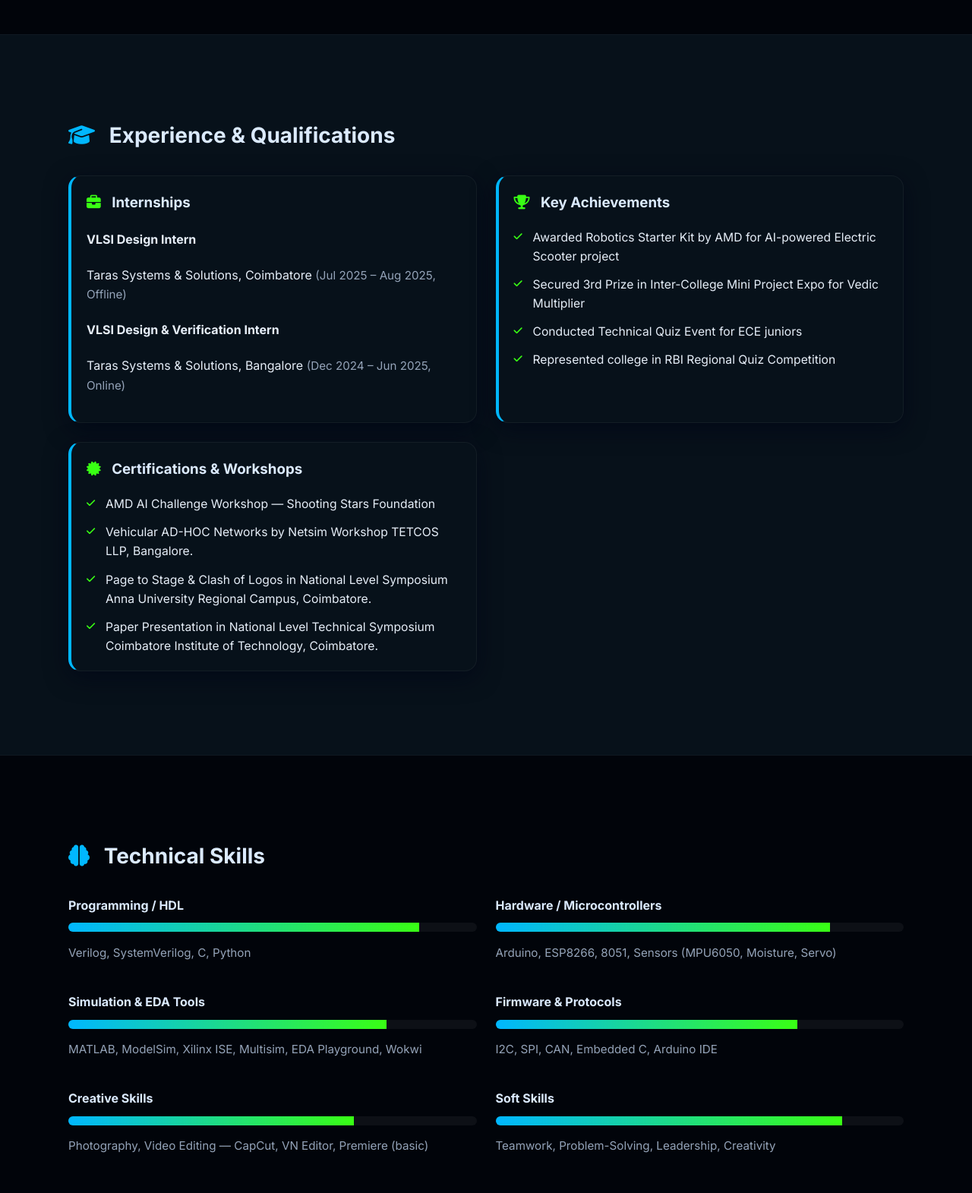
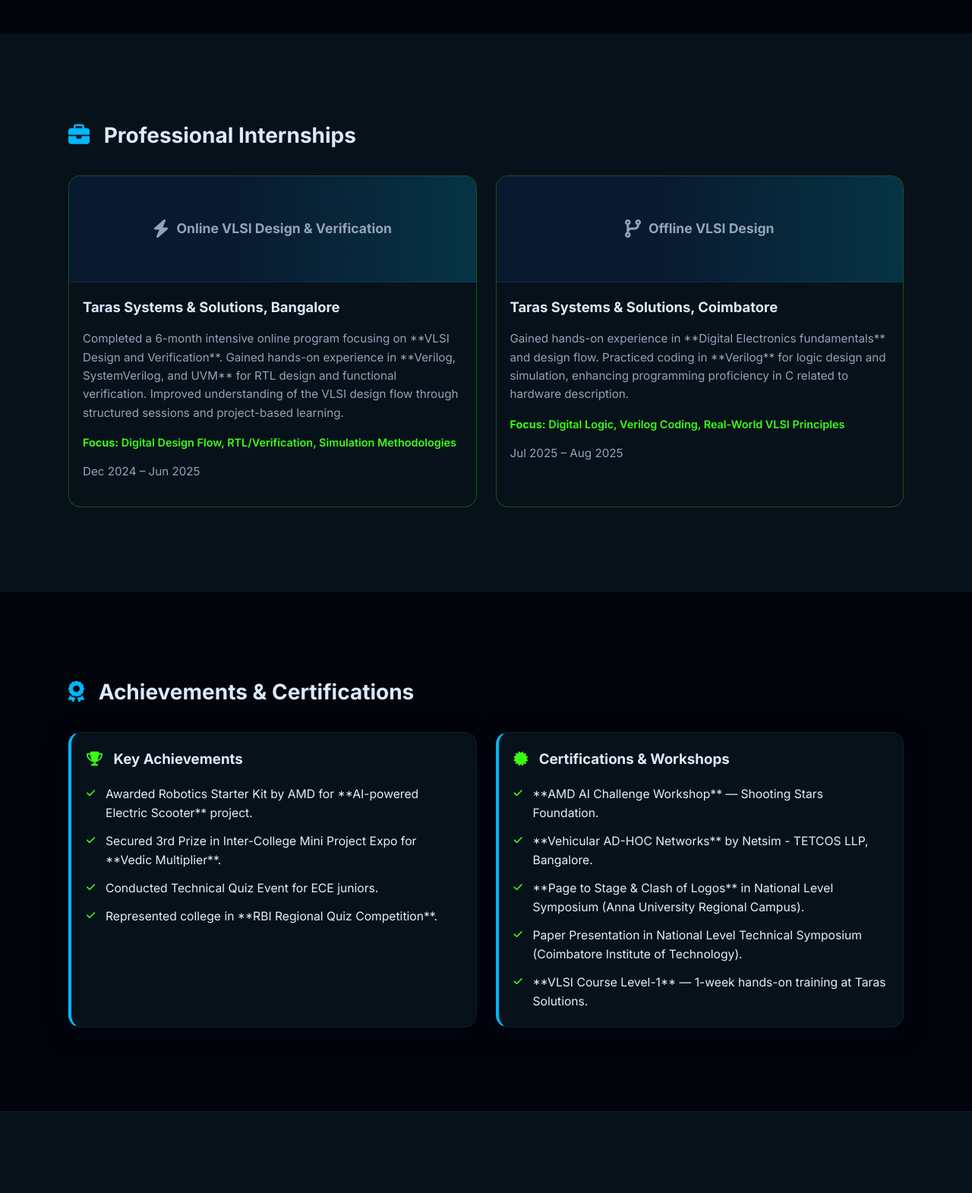
Before and after one commit to Saravana1244/saravanakumar12.github.io, a plain HTML site: page index.html in a window 1280 px wide. Shown: the part 1200-2771 px from the top of the page at 76% size. Drawn offline with Linux system fonts and the light colour scheme; a small style sheet from the web is missing.

```diff
--- a/index.html
+++ b/index.html
@@ -4,7 +4,7 @@
   <meta charset="utf-8" />
   <meta name="viewport" content="width=device-width,initial-scale=1" />
   <title>Saravanakumar A — VLSI & Embedded Systems Portfolio</title>
-  <meta name="description" content="Saravanakumar A | ECE Student • VLSI & Embedded Systems • IoT • Photography" />
+  <meta name="description" content="Saravanakumar A | ECE Student • VLSI & Embedded Systems • IoT" />
 
   <!-- Google Font: Inter -->
   <link href="https://fonts.googleapis.com/css2?family=Inter:wght@300;400;600;700;800&display=swap" rel="stylesheet">
@@ -25,10 +25,10 @@
 
       <nav class="nav" id="main-nav">
         <a href="#about">About</a>
-        <a href="#experience">Experience</a>
+        <a href="#internships">Internships</a>
+        <a href="#experience">Qualifications</a>
         <a href="#skills">Skills</a>
         <a href="#projects">Projects</a>
-        <a href="#gallery">Creative</a>
         <a href="#contact">Contact</a>
         <a class="btn-resume" href="assets/Saravanakumar_Resume.pdf" target="_blank" rel="noopener"><i class="fas fa-file-pdf"></i> Resume</a>
       </nav>
@@ -44,23 +44,23 @@
     <section id="home" class="hero">
       <div class="container hero-grid">
         <div class="hero-left">
-          <h1>Hi, I’m <span class="accent">Saravana Kumar </span></h1>
-          <p class="lead">ECE Student | VLSI & Embedded Systems Enthusiast</p>
-          <p class="tag">“Designing smart systems that make technology think.”</p>
+          <h1 class="reveal">Hi, I’m <span class="accent">Saravana Kumar </span></h1>
+          <p class="lead reveal">ECE Student | VLSI & Embedded Systems Enthusiast</p>
+          <p class="tag reveal">“Designing smart systems that make technology think.”</p>
 
-          <div class="hero-ctas">
+          <div class="hero-ctas reveal">
             <a class="btn primary" href="#projects"><i class="fas fa-lightbulb"></i> See Projects</a>
             <a class="btn ghost" href="#contact"><i class="fas fa-paper-plane"></i> Contact Me</a>
           </div>
 
-          <ul class="quick-info">
+          <ul class="quick-info reveal">
             <li><i class="fas fa-university"></i> <strong>College:</strong> Chettinad College of Engineering & Technology</li>
             <li><i class="fas fa-briefcase"></i> <strong>Internship:</strong> Taras Systems & Solutions</li>
           </ul>
         </div>
 
         <!-- Corrected Profile Photo Structure -->
-        <div class="hero-right card">
+        <div class="hero-right card reveal profile-photo-glow">
           <div class="profile-photo" aria-hidden="true">
             <!-- Fallback placeholder image used since the local asset isn't accessible -->
             <img src="https://placehold.co/420x240/07111a/00b7ff?text=Saravana+Kumar" onerror="this.onerror=null; this.src='assets/1758780078540.jpg';" alt="A photo of me">
@@ -77,10 +77,10 @@
     <!-- ABOUT -->
     <section id="about" class="section">
       <div class="container">
-        <h2 class="section-title"><i class="fas fa-user-circle accent"></i> About Me</h2>
+        <h2 class="section-title reveal"><i class="fas fa-user-circle accent"></i> About Me</h2>
         <div class="about-grid">
-          <div>
-            <p>I’m SaravanaKumar, a final-year Electronics and Communication Engineering student at Chettinad College of Engineering and Technology. I’m passionate about VLSI Design, Embedded Systems and IoT. I enjoy creating innovative and real-time hardware projects that merge creativity with precision to solve real-world challenges.</p>
+          <div class="reveal">
+            <p>I’m SaravanaKumar, a final-year Electronics and Communication Engineering student at Chettinad College of Engineering and Technology. I’m passionate about **VLSI Design, Embedded Systems and IoT**. I enjoy creating innovative and real-time hardware projects that merge creativity with precision to solve real-world challenges.</p>
 
             <ul class="about-list">
               <li><i class="fas fa-heart"></i> <strong>Interests:</strong> VLSI, Embedded Systems, IoT, Photography, Storytelling</li>
@@ -100,55 +100,74 @@
       </div>
     </section>
 
-    <!-- EXPERIENCE, ACHIEVEMENTS, CERTIFICATIONS (Split into 3 distinct columns) -->
-    <section id="experience" class="section alt">
+    <!-- INTERNSHIPS (Dedicated Section) -->
+    <section id="internships" class="section alt">
       <div class="container">
-        <h2 class="section-title"><i class="fas fa-graduation-cap accent"></i> Experience & Qualifications</h2>
+        <h2 class="section-title reveal"><i class="fas fa-briefcase accent"></i> Professional Internships</h2>
 
-        <div class="experience-grid split-3">
-          <!-- Column 1: Internships -->
-          <div class="exp-card card reveal">
-            <h3><i class="fas fa-briefcase"></i> Internships</h3>
-            <div class="exp-item">
-              <h4>VLSI Design Intern</h4>
-              <p class="company">Taras Systems & Solutions, Coimbatore <span class="muted">(Jul 2025 – Aug 2025, Offline)</span></p>
+        <div class="projects-grid">
+          <!-- Internship 1: VLSI Design & Verification Intern, Bangalore (6 Months) -->
+          <article class="project-card card reveal project-blinking-border" data-tech="Verilog, SystemVerilog, UVM">
+            <div class="project-thumb"><i class="fas fa-bolt"></i> Online VLSI Design & Verification</div>
+            <div class="project-body">
+              <h3>Taras Systems & Solutions, Bangalore</h3>
+              <p>Completed a 6-month intensive online program focusing on **VLSI Design and Verification**. Gained hands-on experience in **Verilog, SystemVerilog, and UVM** for RTL design and functional verification. Improved understanding of the VLSI design flow through structured sessions and project-based learning.</p>
+              <div class="meta"><strong>Focus:</strong> Digital Design Flow, RTL/Verification, Simulation Methodologies</div>
+              <p class="muted">Dec 2024 – Jun 2025</p>
             </div>
-            <div class="exp-item">
-              <h4>VLSI Design & Verification Intern</h4>
-              <p class="company">Taras Systems & Solutions, Bangalore <span class="muted">(Dec 2024 – Jun 2025, Online)</span></p>
+          </article>
+
+          <!-- Internship 2: VLSI Intern, Coimbatore (1 Month) -->
+          <article class="project-card card reveal project-blinking-border" data-tech="Digital Electronics, Verilog, C">
+            <div class="project-thumb"><i class="fas fa-code-branch"></i> Offline VLSI Design</div>
+            <div class="project-body">
+              <h3>Taras Systems & Solutions, Coimbatore</h3>
+              <p>Gained hands-on experience in **Digital Electronics fundamentals** and design flow. Practiced coding in **Verilog** for logic design and simulation, enhancing programming proficiency in C related to hardware description.</p>
+              <div class="meta"><strong>Focus:</strong> Digital Logic, Verilog Coding, Real-World VLSI Principles</div>
+              <p class="muted">Jul 2025 – Aug 2025</p>
             </div>
-          </div>
+          </article>
 
-          <!-- Column 2: Achievements -->
+        </div>
+      </div>
+    </section>
+
+    <!-- EXPERIENCE (Achievements and Certifications Combined) -->
+    <section id="experience" class="section">
+      <div class="container">
+        <h2 class="section-title reveal"><i class="fas fa-award accent"></i> Achievements & Certifications</h2>
+
+        <div class="experience-grid split-2">
+          <!-- Column 1: Achievements -->
           <div class="exp-card card reveal">
             <h3><i class="fas fa-trophy"></i> Key Achievements</h3>
             <ul class="achievements-list">
-              <li>Awarded Robotics Starter Kit by AMD for AI-powered Electric Scooter project</li>
-              <li>Secured 3rd Prize in Inter-College Mini Project Expo for Vedic Multiplier</li>
-              <li>Conducted Technical Quiz Event for ECE juniors</li>
-              <li>Represented college in RBI Regional Quiz Competition</li>
+              <li>Awarded Robotics Starter Kit by AMD for **AI-powered Electric Scooter** project.</li>
+              <li>Secured 3rd Prize in Inter-College Mini Project Expo for **Vedic Multiplier**.</li>
+              <li>Conducted Technical Quiz Event for ECE juniors.</li>
+              <li>Represented college in **RBI Regional Quiz Competition**.</li>
             </ul>
           </div>
 
-          <!-- Column 3: Certifications -->
+          <!-- Column 2: Certifications -->
           <div class="exp-card card reveal">
             <h3><i class="fas fa-certificate"></i> Certifications & Workshops</h3>
             <ul class="achievements-list">
-              <li>AMD AI Challenge Workshop — Shooting Stars Foundation</li>
-              <li>Vehicular AD-HOC Networks by Netsim Workshop TETCOS LLP, Bangalore.</li>
-              <li>Page to Stage & Clash of Logos in National Level Symposium Anna University Regional Campus, Coimbatore.</li>
-              <li>Paper Presentation in National Level Technical Symposium Coimbatore Institute of Technology, Coimbatore.</li>
+              <li>**AMD AI Challenge Workshop** — Shooting Stars Foundation.</li>
+              <li>**Vehicular AD-HOC Networks** by Netsim - TETCOS LLP, Bangalore.</li>
+              <li>**Page to Stage & Clash of Logos** in National Level Symposium (Anna University Regional Campus).</li>
+              <li>Paper Presentation in National Level Technical Symposium (Coimbatore Institute of Technology).</li>
+              <li>**VLSI Course Level-1** — 1-week hands-on training at Taras Solutions.</li>
             </ul>
           </div>
         </div>
       </div>
     </section>
-    <!-- END SPLIT EXPERIENCE SECTION -->
 
     <!-- SKILLS -->
-    <section id="skills" class="section">
+    <section id="skills" class="section alt">
       <div class="container">
-        <h2 class="section-title"><i class="fas fa-brain accent"></i> Technical Skills</h2>
+        <h2 class="section-title reveal"><i class="fas fa-brain accent"></i> Technical Skills</h2>
         <div class="skills-grid">
           <div class="skill reveal">
             <h4>Programming / HDL</h4>
@@ -193,9 +212,9 @@
     </section>
 
     <!-- PROJECTS -->
-    <section id="projects" class="section alt">
+    <section id="projects" class="section">
       <div class="container">
-        <h2 class="section-title"><i class="fas fa-laptop-code accent"></i>Projects</h2>
+        <h2 class="section-title reveal"><i class="fas fa-laptop-code accent"></i> Major Projects</h2>
 
         <div class="projects-grid">
           <!-- Project 1 -->
@@ -239,21 +258,6 @@
               </div>
             </div>
           </article>
-        </div>
-      </div>
-    </section>
-
-    <!-- GALLERY -->
-    <section id="gallery" class="section">
-      <div class="container">
-        <h2 class="section-title"><i class="fas fa-camera accent"></i> Creative — Gallery</h2>
-        <p class="muted">A few photography & short film stills. (Replace placeholders with your photos.)</p>
-
-        <div class="gallery-grid">
-          <div class="photo card reveal">Photo 1</div>
-          <div class="photo card reveal">Photo 2</div>
-          <div class="photo card reveal">Photo 3</div>
-          <div class="photo card reveal">Photo 4</div>
         </div>
       </div>
     </section>
```
